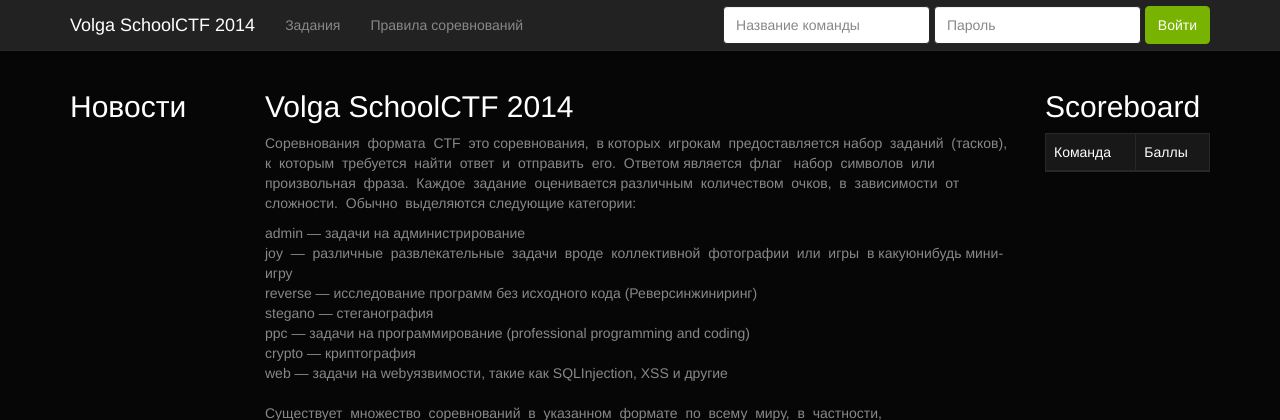
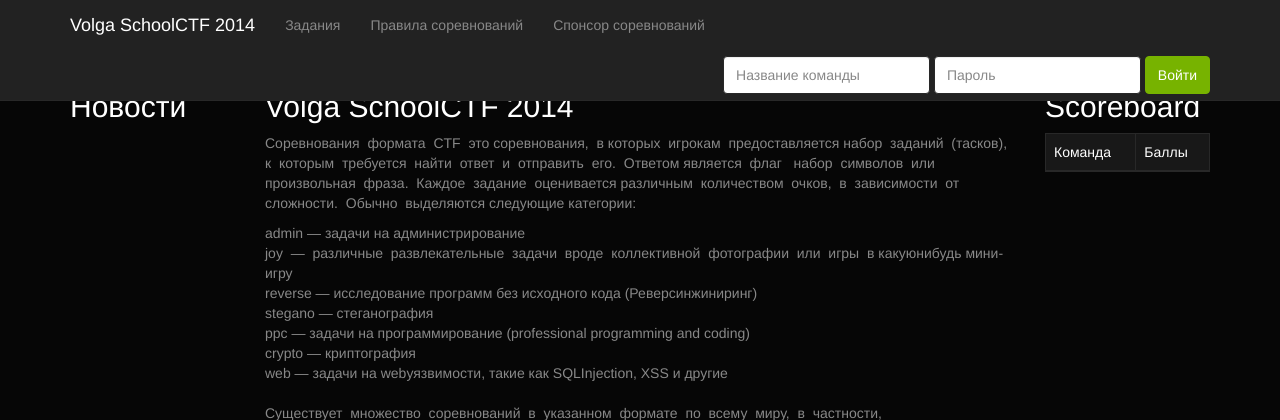
Before and after one commit to volalex/schoolctf, a Django app: page / in a window 1280 px wide. Shown: the top 420 px of the page. Run offline with Django 3.2, Linux system fonts and the light colour scheme; data that the repository does not hold is empty; some web fonts are replaced.

Commit message:
added sponsor page

```diff
--- a/templates/main.html
+++ b/templates/main.html
@@ -26,6 +26,9 @@
               </li>
                <li>
                   <a href="/rules/" class="navbar-link">Правила соревнований</a>
+              </li>
+               <li>
+                  <a href="/sponsor/" class="navbar-link">Спонсор соревнований</a>
               </li>
           </ul>
             {% if not user.is_authenticated %}
```
